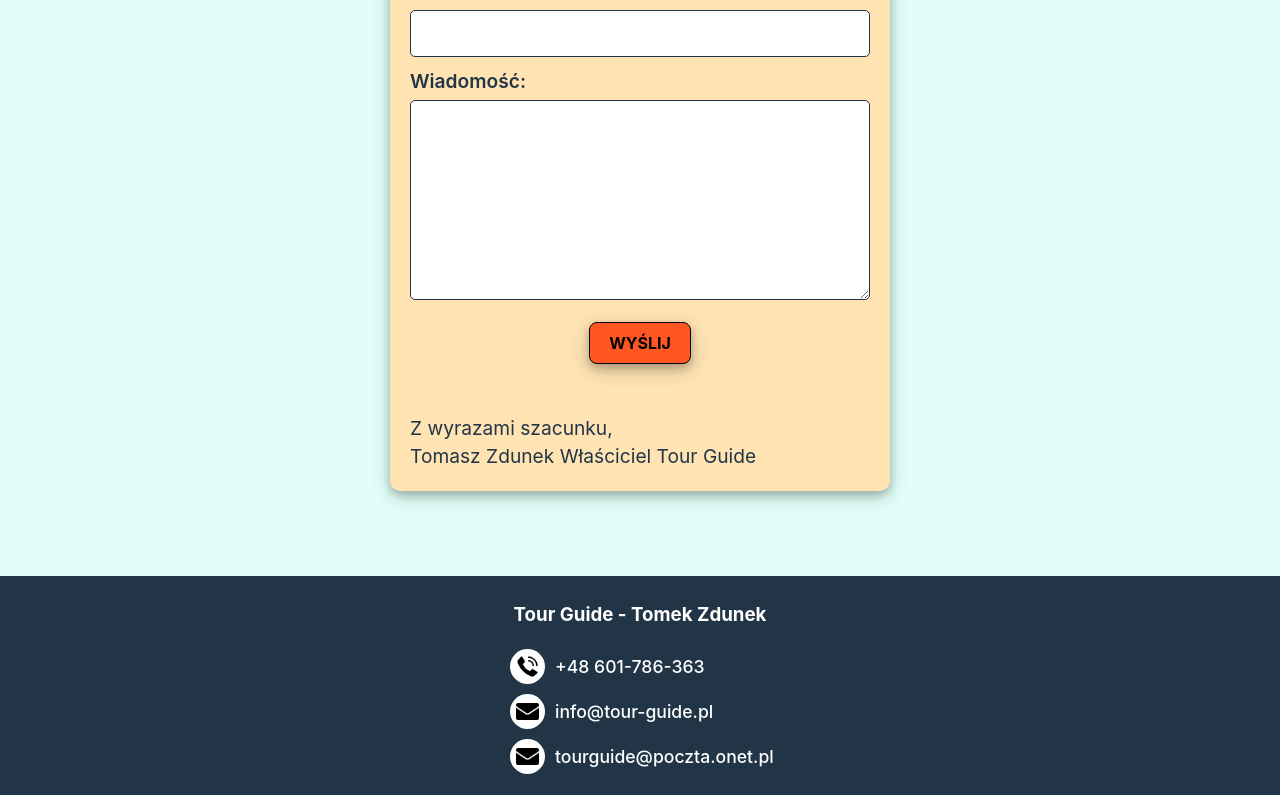
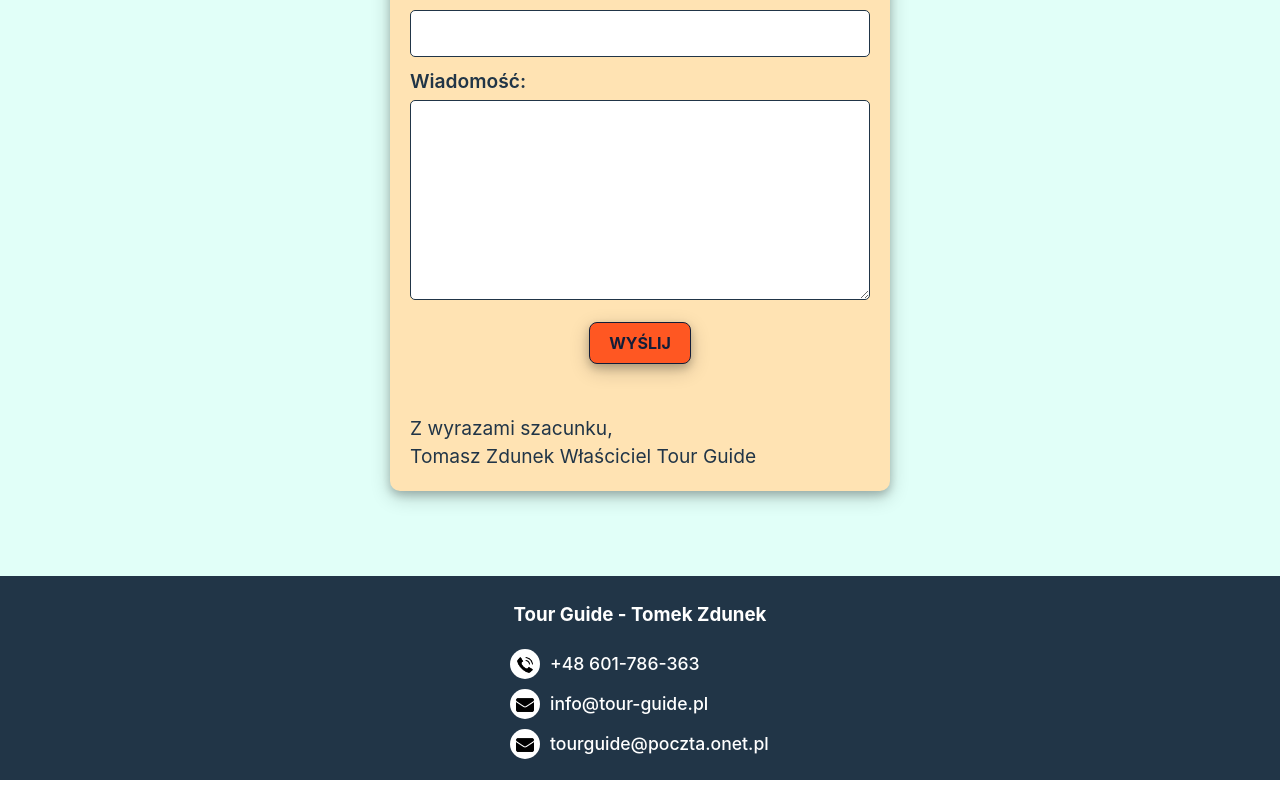
Before and after one commit to MariuszRozycki/tour-guide-pl, a React (Vite) app: page /contact in a window 1280 px wide. Shown: the part 893-1688 px from the top of the page. Built offline with nearby package versions, Linux system fonts and the light colour scheme.

Commit message:
Change button font color

```diff
--- a/src/components/Home/HomeAboutText.tsx
+++ b/src/components/Home/HomeAboutText.tsx
@@ -12,7 +12,7 @@ const HomeAboutText = () => {
           <span>
             <NavLink to="/about">
               <img className="icon" src="/icons/right-arrow.png" alt="Icon right arrow" />
-              Kliknij aby przeczytac wiecej w sekcji "O MNIE"
+              Przeczytaj wiecej w sekcji "O MNIE"
             </NavLink>
           </span>
         </p>
--- a/src/styles/Footer.css
+++ b/src/styles/Footer.css
@@ -30,8 +30,8 @@ footer {
           color: var(--white-color);
 
           .contact-details-icon-wrapper {
-            width: 35px;
-            height: 35px;
+            width: 30px;
+            height: 30px;
             background-color: white;
             border-radius: 50%;
             padding: 6px;
--- a/src/styles/global.css
+++ b/src/styles/global.css
@@ -125,6 +125,7 @@ button {
   background-color: var(--orange-color);
   cursor: pointer;
   transition: border-color 0.25s;
+  color: var(--very-dark-blue-color);
 }
 button:hover {
   border-color: #646cff;
```
